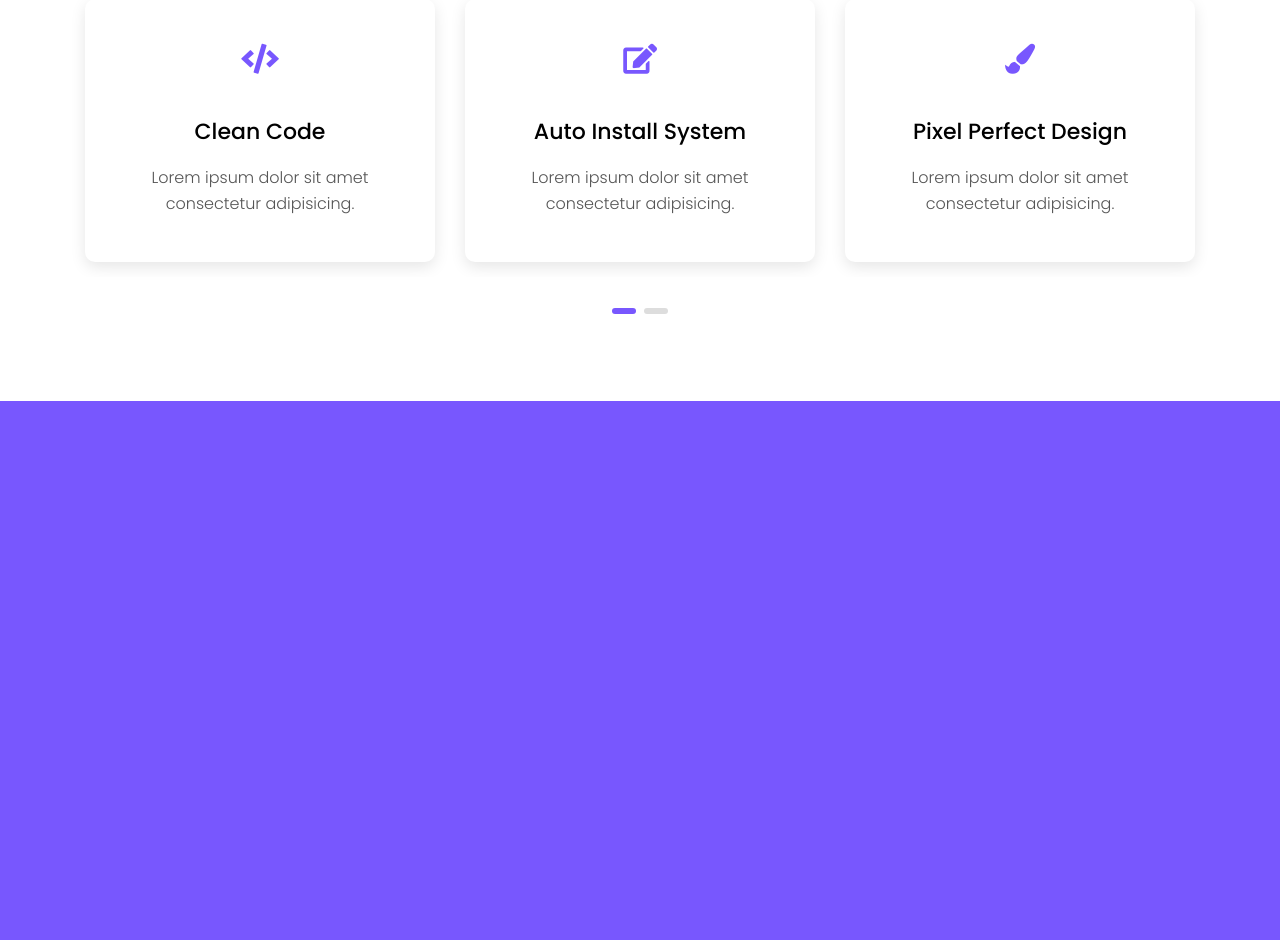
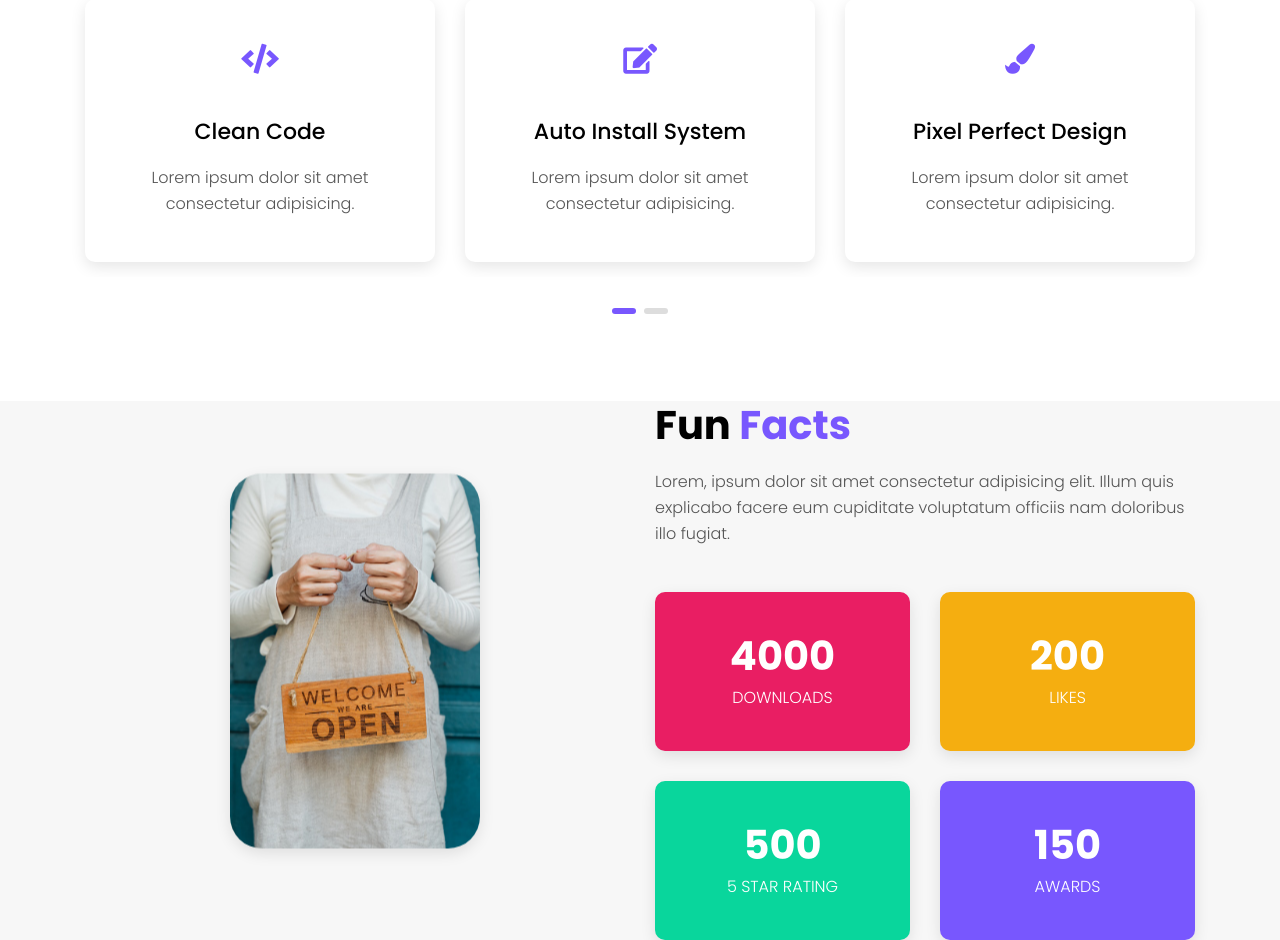
Before and after one commit to masrufjaman/central-shop, a Django app: page / in a window 1280 px wide. Shown: the part 1004-1944 px from the top of the page. Before the commit the page ends 1405 px from the top, so only its background shows below. Run offline with Django 3.2, Linux system fonts and the light colour scheme; some libraries are stand-ins or nearby versions.

Commit message:
fun facts section

```diff
--- a/home/static/home/styles/base.css
+++ b/home/static/home/styles/base.css
@@ -182,6 +182,7 @@ ul {
   font-weight: 700;
   text-transform: capitalize;
   text-align: center;
+  margin: 0;
 }
 
 .section-title h2 span {
--- a/home/static/home/styles/base.scss
+++ b/home/static/home/styles/base.scss
@@ -112,6 +112,7 @@ ul {
   font-weight: 700;
   text-transform: capitalize;
   text-align: center;
+  margin: 0;
 }
 .section-title h2 span {
   color: $main-color;
--- a/home/static/home/styles/home.css
+++ b/home/static/home/styles/home.css
@@ -258,4 +258,76 @@
   color: #555555;
   margin: 0 0 15px;
 }
+
+.fun-facts {
+  background-color: #f7f7f7;
+}
+
+.fun-facts .section-title {
+  margin-bottom: 20px;
+}
+
+.fun-facts .section-title h2 {
+  text-align: left;
+}
+
+.fun-facts-img img {
+  max-width: 250px;
+  width: 100%;
+  -webkit-box-shadow: 0 5px 15px rgba(0, 0, 0, 0.1);
+          box-shadow: 0 5px 15px rgba(0, 0, 0, 0.1);
+  border-radius: 32px;
+  -webkit-animation: bounceTop_01 3s ease infinite;
+          animation: bounceTop_01 3s ease infinite;
+}
+
+.fun-facts-text p {
+  font-size: 16px;
+  line-height: 26px;
+  color: #555555;
+  margin: 0 0 15px;
+  font-weight: 300;
+}
+
+.fun-fact-item {
+  padding: 40px 30px;
+  text-align: center;
+  -webkit-box-shadow: 0 5px 15px rgba(0, 0, 0, 0.1);
+          box-shadow: 0 5px 15px rgba(0, 0, 0, 0.1);
+  border-radius: 10px;
+  margin-top: 30px;
+}
+
+.fun-fact-item h3 {
+  font-size: 40px;
+  font-weight: 700;
+  color: #ffffff;
+  margin: 0 0 5px;
+}
+
+.fun-fact-item span {
+  font-size: 16px;
+  text-transform: uppercase;
+  font-weight: 300;
+  margin: 0;
+  line-height: 26px;
+  display: block;
+  color: #ffffff;
+}
+
+.fun-fact-item.style-1 {
+  background-color: #e91e63;
+}
+
+.fun-fact-item.style-2 {
+  background-color: #f5ae10;
+}
+
+.fun-fact-item.style-3 {
+  background-color: #09d69c;
+}
+
+.fun-fact-item.style-4 {
+  background-color: #7857fe;
+}
 /*# sourceMappingURL=home.css.map */
--- a/home/static/home/styles/home.scss
+++ b/home/static/home/styles/home.scss
@@ -218,3 +218,62 @@
   color: $black-400;
   margin: 0 0 15px;
 }
+
+// !Fun Facts Sectiom
+.fun-facts {
+  background-color: $black-100;
+}
+.fun-facts .section-title {
+  margin-bottom: 20px;
+}
+.fun-facts .section-title h2 {
+  text-align: left;
+}
+.fun-facts-img img {
+  max-width: 250px;
+  width: 100%;
+  box-shadow: $shadow-black-100;
+  border-radius: 32px;
+  animation: bounceTop_01 3s ease infinite;
+}
+.fun-facts-text p {
+  font-size: 16px;
+  line-height: 26px;
+  color: $black-400;
+  margin: 0 0 15px;
+  font-weight: 300;
+}
+.fun-fact-item {
+  padding: 40px 30px;
+  text-align: center;
+  box-shadow: $shadow-black-100;
+  border-radius: 10px;
+  margin-top: 30px;
+}
+.fun-fact-item h3 {
+  font-size: 40px;
+  font-weight: 700;
+  color: #ffffff;
+  margin: 0 0 5px;
+}
+.fun-fact-item span {
+  font-size: 16px;
+  text-transform: uppercase;
+  font-weight: 300;
+  margin: 0;
+  line-height: 26px;
+  display: block;
+  color: #ffffff;
+}
+.fun-fact-item.style-1 {
+  background-color: $color-1;
+}
+.fun-fact-item.style-2 {
+  background-color: $color-2;
+}
+.fun-fact-item.style-3 {
+  background-color: $color-3;
+}
+.fun-fact-item.style-4 {
+  background-color: $main-color;
+}
--- a/home/templates/home/base.html
+++ b/home/templates/home/base.html
@@ -75,6 +75,10 @@
     {% block features %} {% endblock features %}
     <!-- !Features Section End -->
 
+    <!-- !Fun Facts Section Start -->
+    {% block fun %} {% endblock fun %}
+    <!-- !Fun Facts Section End -->
+
     <!-- !JS Links Start -->
     <!-- jquery js -->
     <script src="{% static 'home/js/jquery.min.js' %}"></script>
--- a/home/templates/home/home.html
+++ b/home/templates/home/home.html
@@ -103,3 +103,64 @@
 </section>
 {% endblock features %}
 <!-- !Features Section End -->
+
+<!-- !Fun Facts Section Start -->
+{% block fun %}
+<section class="fun-facts">
+  <div class="container">
+    <div class="row">
+      <div
+        class="
+          col-lg-6 col-md-5
+          d-flex
+          align-items-center
+          justify-content-center
+        "
+      >
+        <div class="fun-facts-img">
+          <img src="{% static 'home/images/hero.jpg' %}" alt="fun facts" />
+        </div>
+      </div>
+      <div class="col-lg-6 col-md-7">
+        <div class="section-title">
+          <h2>fun <span>facts</span></h2>
+        </div>
+        <div class="fun-facts-text">
+          <p>
+            Lorem, ipsum dolor sit amet consectetur adipisicing elit. Illum quis
+            explicabo facere eum cupiditate voluptatum officiis nam doloribus
+            illo fugiat.
+          </p>
+          <div class="row">
+            <div class="col-sm-6">
+              <div class="fun-fact-item style-1">
+                <h3>4000</h3>
+                <span>downloads</span>
+              </div>
+            </div>
+            <div class="col-sm-6">
+              <div class="fun-fact-item style-2">
+                <h3>200</h3>
+                <span>likes</span>
+              </div>
+            </div>
+            <div class="col-sm-6">
+              <div class="fun-fact-item style-3">
+                <h3>500</h3>
+                <span>5 star rating</span>
+              </div>
+            </div>
+            <div class="col-sm-6">
+              <div class="fun-fact-item style-4">
+                <h3>150</h3>
+                <span>awards</span>
+              </div>
+            </div>
+          </div>
+        </div>
+      </div>
+    </div>
+  </div>
+</section>
+{% endblock fun %}
+<!-- !Fun Facts Section End -->
```
Also changed, not shown: 2 other files.
